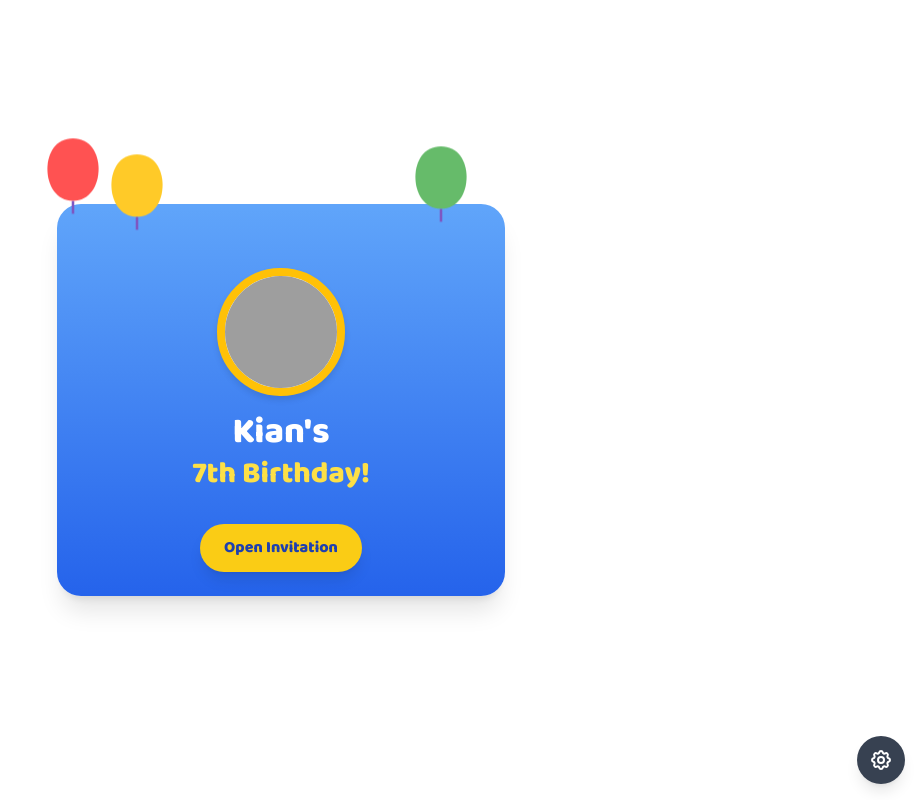
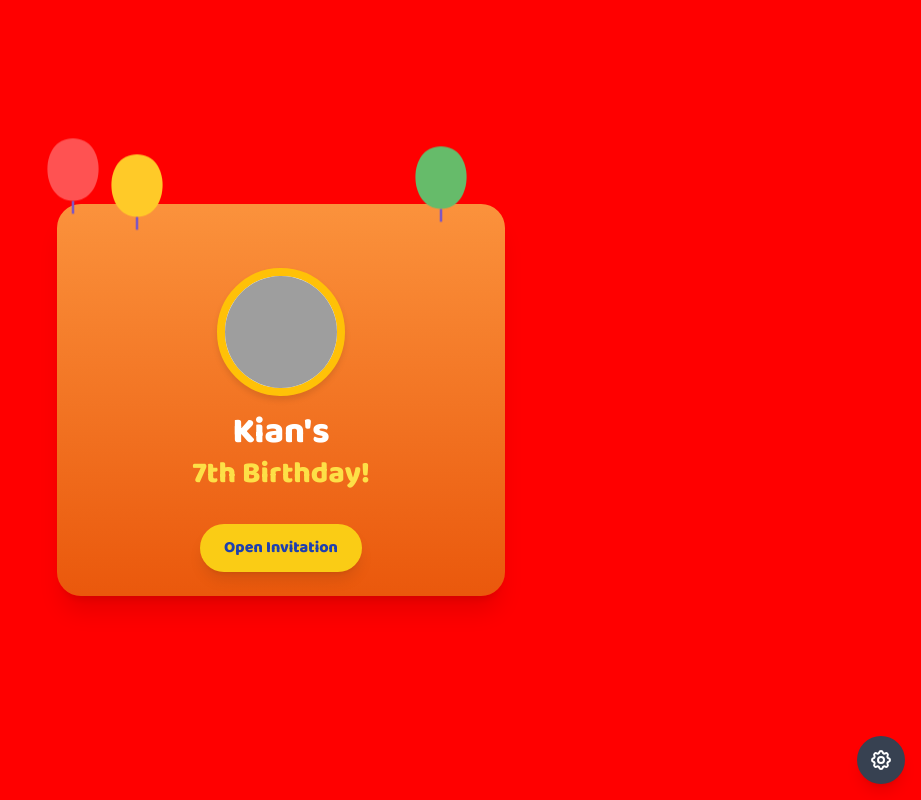
Before and after one commit to aman1361/Kian, a plain HTML site: page index.html in a window 1280 px wide. Shown: the whole page, without its empty margins (359-1280 px from the left). Drawn offline with nearby package versions, Linux system fonts and the light colour scheme; grey boxes are pictures that could not be loaded.

Commit message:
Update index.html

```diff
--- a/index.html
+++ b/index.html
@@ -10,7 +10,7 @@
 
         body {
             font-family: 'Baloo 2', cursive;
-            background-color: Light Grey;
+            background-color: red;
             overflow-x: hidden;
         }
 
@@ -88,7 +88,7 @@
     <div class="card-flip w-full max-w-md">
         <div class="card-inner relative w-full">
             <!-- Front of card -->
-            <div class="card-front bg-gradient-to-b from-blue-400 to-blue-600 rounded-3xl shadow-xl p-6 flex flex-col items-center">
+            <div class="card-front bg-gradient-to-b from-orange-400 to-orange-600 rounded-3xl shadow-xl p-6 flex flex-col items-center">
                 <!-- Balloons -->
                 <div class="absolute -top-16 -left-4">
                     <svg class="balloon w-16 h-20" viewBox="0 0 50 60">
@@ -124,7 +124,7 @@
             </div>
 
             <!-- Back of card (invitation details) -->
-            <div class="card-back bg-white rounded-3xl shadow-xl p-6 absolute top-0 w-full h-full">
+            <div class="card-back bg-gradient-to-b from-blue-200 to-orange-600 rounded-3xl shadow-xl p-6 absolute top-0 w-full h-full">
                 <div class="flex flex-col h-full">
                     <div class="text-center mb-4">
                         <h2 class="text-3xl font-bold text-blue-600">You're Invited!</h2>
@@ -182,15 +182,15 @@
                     </div>
 
                     <div class="mt-6 space-y-4">
-                        <button id="rsvp-yes" class="w-full bg-green-500 hover:bg-green-600 text-white font-bold py-3 px-4 rounded-lg transition">
+                        <button id="rsvp-yes" class="w-full bg-green-600 hover:bg-green-500 text-white font-bold py-3 px-4 rounded-lg transition">
                             I'll Be There! 🎉
                         </button>
 
-                        <button id="rsvp-no" class="w-full bg-gray-300 hover:bg-gray-400 text-gray-800 font-bold py-3 px-4 rounded-lg transition">
+                        <button id="rsvp-no" class="w-full bg-red-800 hover:bg-red-400 text-gray-800 font-bold py-3 px-4 rounded-lg transition">
                             Can't Make It 😢
                         </button>
 
-                        <button id="flip-back" class="w-full bg-blue-100 hover:bg-blue-200 text-blue-800 font-bold py-2 px-4 rounded-lg transition">
+                        <button id="flip-back" class="w-full bg-orange-500 hover:bg-orange-200 text-blue-800 font-bold py-2 px-4 rounded-lg transition">
                             Back to Front
                         </button>
                     </div>
```
